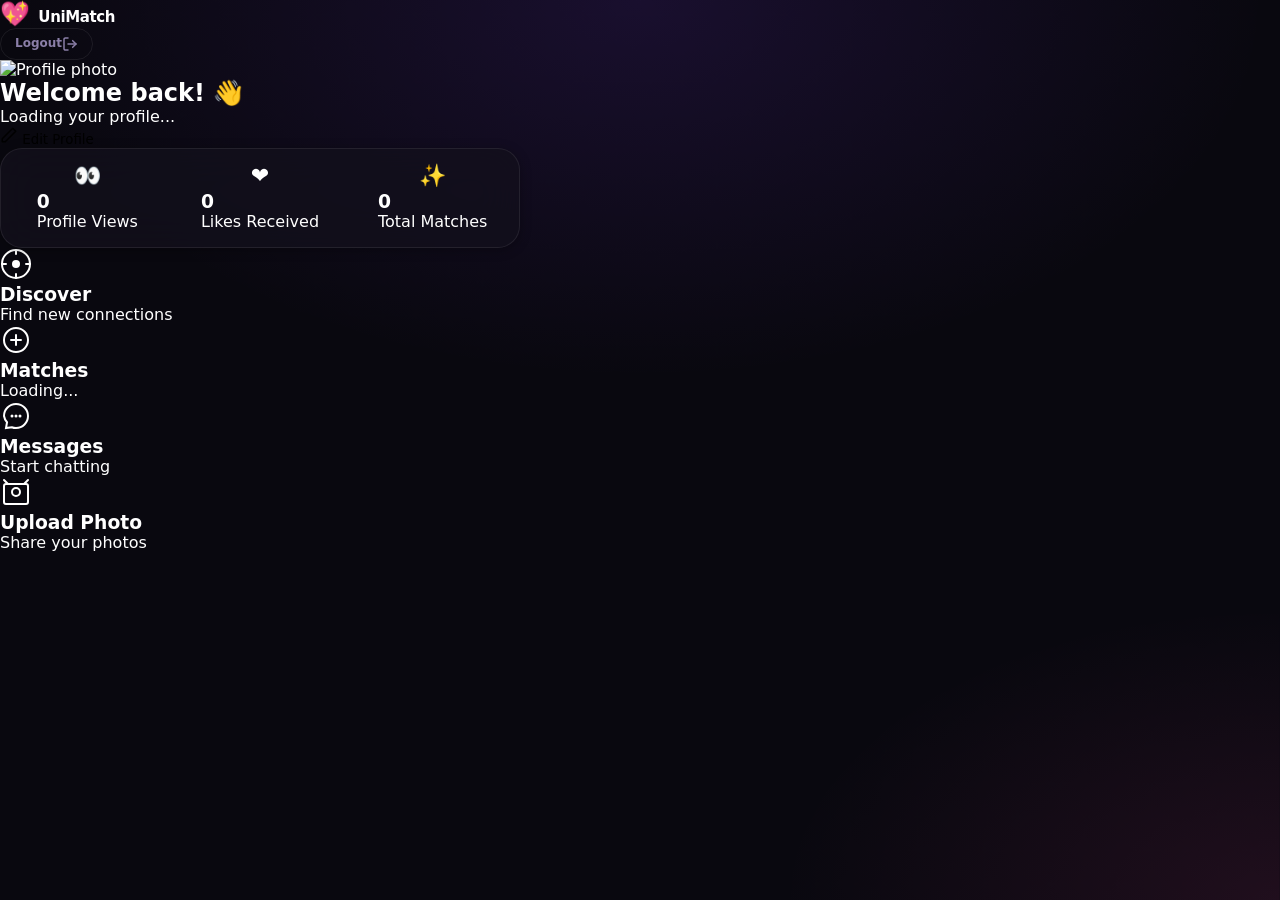
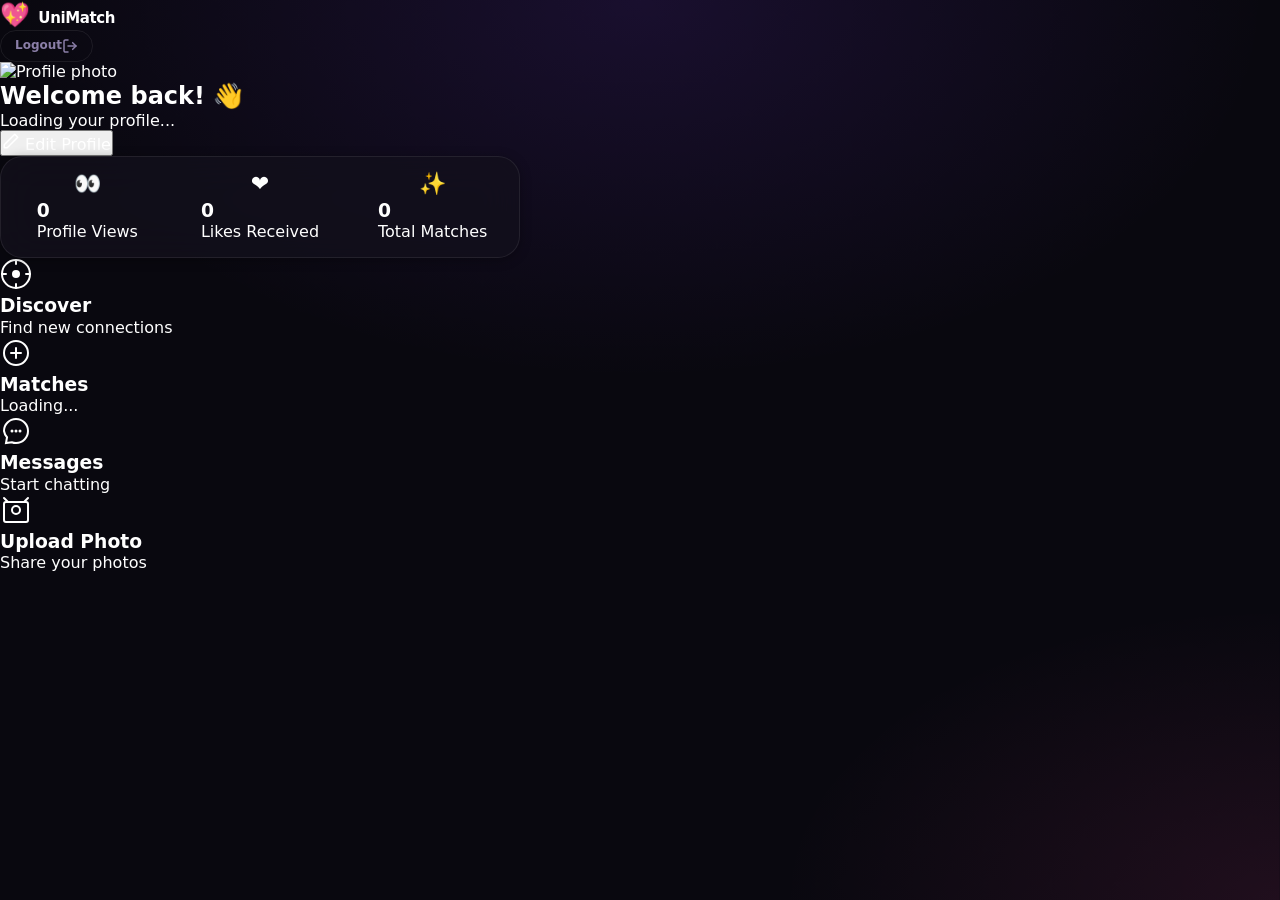

initial commit

--- a/dashboard.css
+++ b/dashboard.css
@@ -60,18 +60,39 @@
   --bottomnav-h: 72px;
 }
 
+/* Light Theme Override */
+.light-theme {
+  --bg:            #f5f3ff;
+  --surface:       #ffffff;
+  --surface-alpha: rgba(255, 255, 255, 0.85);
+  --border:        rgba(0, 0, 0, 0.08);
+  --border-soft:   rgba(0, 0, 0, 0.04);
+  --shadow-xs:  0 1px 4px rgba(0,0,0,0.05);
+  --shadow-sm:  0 2px 12px rgba(0,0,0,0.08);
+  --shadow-md:  0 6px 24px rgba(0,0,0,0.12);
+  --shadow-lg:  0 16px 48px rgba(0,0,0,0.15);
+  --shadow-xl:  0 24px 64px rgba(0,0,0,0.2);
+
+  /* Text */
+  --ink:           #09080f;
+  --ink-2:         #4c3a8e;
+  --ink-3:         #7b6c9f;
+  --ink-4:         #b5a9cf;
+}
+
 /* ── Global Reset ── */
 body {
   font-family: 'Outfit', system-ui, -apple-system, sans-serif;
-  background: var(--bg);
+  background-color: var(--bg);
   color: var(--ink);
   min-height: 100vh;
   overflow-x: hidden;
-  -webkit-font-smoothing: antialiased;
+  -webkit-tap-highlight-color: transparent;
+  transition: background-color 0.3s ease, color 0.3s ease;
 }
-
+h1, h2, h3, h4, h5, h6 { color: var(--ink); font-weight: 700; line-height: 1.25; }
 a { text-decoration: none; color: inherit; }
-button { font-family: inherit; cursor: pointer; border: none; background: none; }
+button, input, select, textarea { font-family: inherit; font-size: inherit; color: inherit; }
 img { display: block; max-width: 100%; object-fit: cover; }
 
 /* ── Animated Background Gradient ── */
@@ -81,7 +102,7 @@ body::before {
   background:
     radial-gradient(ellipse 70% 60% at 50% 0%, rgba(124, 58, 237, 0.14) 0%, transparent 70%),
     radial-gradient(ellipse 60% 50% at 100% 100%, rgba(236, 72, 153, 0.1) 0%, transparent 65%),
-    #09080f;
+    var(--bg);
   animation: bgDrift 12s ease-in-out infinite alternate;
 }
 @keyframes bgDrift {
@@ -208,32 +229,35 @@ body::before {
 
 @media (max-width: 480px) {
   .app-topnav {
-    padding: 0 12px;
-    gap: 8px;
-    /* Allow topnav to grow to 2 rows on very small screens */
-    height: auto;
+    padding: 0 10px;
+    gap: 6px;
+    flex-wrap: nowrap;
+    height: var(--topnav-h);
     min-height: var(--topnav-h);
-    flex-wrap: wrap;
-    padding-top: 10px;
-    padding-bottom: 10px;
+    padding-top: 0;
+    padding-bottom: 0;
   }
   .topnav-logo {
-    order: 1;
+    order: 0;
+    flex-shrink: 0;
+  }
+  .logo-text {
+    display: none;
   }
   .topnav-actions {
     order: 2;
-    gap: 8px;
+    gap: 6px;
+    flex-shrink: 0;
   }
   .topnav-greeting {
-    /* Full-width row below logo + actions */
-    order: 3;
-    flex-basis: 100%;
+    order: 1;
+    flex: 1;
     text-align: center;
     font-size: 13px;
-    padding-bottom: 6px;
     white-space: nowrap;
     overflow: hidden;
     text-overflow: ellipsis;
+    padding: 0 4px;
   }
 }
 
@@ -241,8 +265,8 @@ body::before {
   display: flex; align-items: center; gap: 10px; flex-shrink: 0;
 }
 
-/* Notification bell */
-.notif-btn {
+/* Topnav action buttons (bell, three-dots) */
+.notif-btn, .more-btn {
   position: relative;
   width: 38px; height: 38px; border-radius: 50%;
   background: var(--surface);
@@ -251,9 +275,10 @@ body::before {
   color: var(--ink-2);
   box-shadow: var(--shadow-xs);
   transition: transform 0.2s var(--spring), box-shadow 0.2s;
+  cursor: pointer;
 }
-.notif-btn:hover { transform: scale(1.08); box-shadow: var(--shadow-sm); color: var(--purple); }
-.notif-btn:active { transform: scale(0.95); }
+.notif-btn:hover, .more-btn:hover { transform: scale(1.08); box-shadow: var(--shadow-sm); color: var(--purple); }
+.notif-btn:active, .more-btn:active { transform: scale(0.95); }
 .notif-badge {
   position: absolute; top: -2px; right: -2px;
   min-width: 17px; height: 17px; border-radius: 50%;
@@ -278,6 +303,92 @@ body::before {
   position: absolute; bottom: 0; right: 0;
   width: 10px; height: 10px; border-radius: 50%;
   background: var(--green); border: 2px solid var(--bg);
+}
+
+/* Avatar Dropdown Menu */
+.avatar-dropdown {
+  position: absolute;
+  top: calc(var(--topnav-h) - 8px);
+  right: 16px;
+  background: var(--surface);
+  border: 1px solid var(--border);
+  border-radius: var(--r-md);
+  box-shadow: var(--shadow-lg);
+  min-width: 180px;
+  overflow: hidden;
+  z-index: 1000;
+  display: flex;
+  flex-direction: column;
+  animation: dropdownSlide 0.2s var(--spring);
+}
+@keyframes dropdownSlide {
+  from { opacity: 0; transform: translateY(-10px); }
+  to { opacity: 1; transform: translateY(0); }
+}
+.avatar-dropdown-item {
+  width: 100%;
+  padding: 12px 16px;
+  background: transparent;
+  border: none;
+  color: var(--ink);
+  font-size: 14px;
+  font-weight: 500;
+  display: flex;
+  align-items: center;
+  gap: 12px;
+  text-decoration: none;
+  text-align: left;
+  cursor: pointer;
+  transition: background 0.15s, color 0.15s;
+  font-family: inherit;
+}
+.avatar-dropdown-item:hover {
+  background: var(--purple-alpha);
+  color: var(--purple-soft);
+}
+.avatar-dropdown-item svg {
+  color: var(--ink-3);
+  transition: color 0.15s;
+}
+.avatar-dropdown-item:hover svg {
+  color: var(--purple-soft);
+}
+.avatar-dropdown-item.danger {
+  color: var(--rose);
+}
+.avatar-dropdown-item.danger svg {
+  color: var(--rose);
+}
+.avatar-dropdown-item.danger:hover {
+  background: rgba(236, 72, 153, 0.08);
+}
+.dropdown-divider {
+  height: 1px;
+  background: var(--border);
+  margin: 4px 0;
+}
+
+@media (max-width: 768px) {
+  .avatar-dropdown {
+    position: absolute;
+    top: 50px;
+    right: 8px;
+    bottom: auto;
+    left: auto;
+    box-shadow: var(--shadow-lg);
+  }
+  .avatar-dropdown.dropup-mode {
+    position: fixed !important;
+    top: auto !important;
+    bottom: calc(var(--bottomnav-h) + 12px) !important;
+    right: 16px !important;
+    left: auto !important;
+    animation: dropupSlide 0.2s var(--spring) !important;
+  }
+}
+@keyframes dropupSlide {
+  from { opacity: 0; transform: translateY(10px); }
+  to { opacity: 1; transform: translateY(0); }
 }
 
 /* ═══════════════════════════════════════
@@ -427,6 +538,9 @@ body::before {
   cursor: pointer;
   transition: background 0.15s, transform 0.15s var(--spring);
   position: relative;
+  background: transparent;
+  border: none;
+  outline: none;
 }
 .stat-card:hover { background: var(--purple-alpha); }
 .stat-card:active { transform: scale(0.96); }
